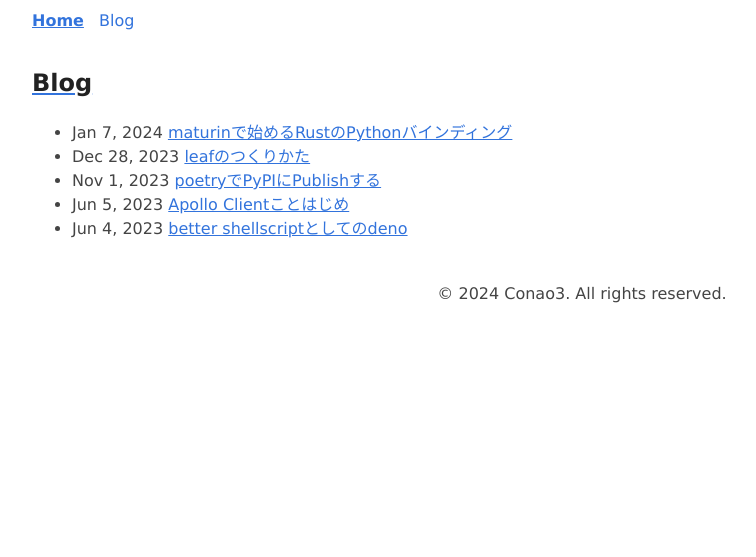
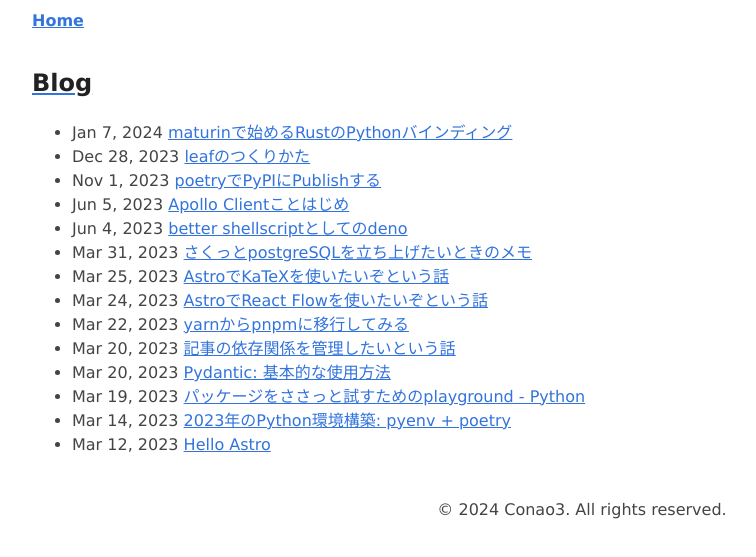
Before and after one commit to conao3/blog-astro-src, an Astro site: page / in a window 1280 px wide. Shown: the part 71-628 px from the top of the page, without its empty margins (58-814 px from the left). Built offline with nearby package versions, Linux system fonts and the light colour scheme; Astro itself is replaced by a stand-in of ours; some packages are replaced by stand-ins of ours.

Commit message:
list all blog in index, remove Blog item from header

```diff
--- a/src/components/Header.astro
+++ b/src/components/Header.astro
@@ -9,7 +9,6 @@
 	</h2>
 	<nav>
 		<HeaderLink href="/">Home</HeaderLink>
-		<HeaderLink href="/blog">Blog</HeaderLink>
 	</nav>
 </header>
 <style>
--- a/src/pages/index.astro
+++ b/src/pages/index.astro
@@ -25,7 +25,7 @@
             <section>
 				<ul>
 					{
-						posts.slice(0, 5).map((post) => (
+						posts.map((post) => (
 							<li>
 								<FormattedDate date={post.data.pubDate} />
 								<a href={`/blog/${post.slug}/`}>{post.data.title}</a>
```
